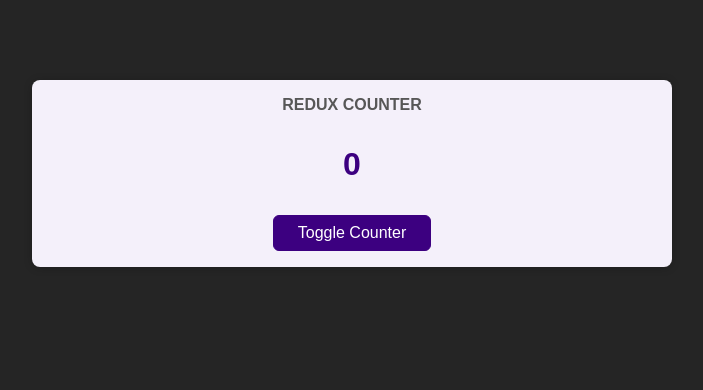
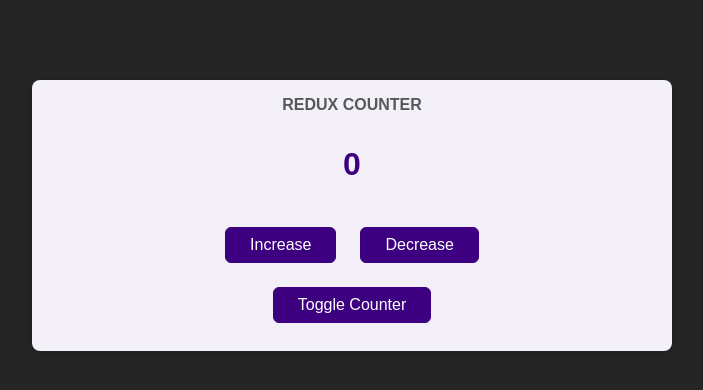
Before and after one commit to fithcmus-lnminh/firstReduxProject, a React (Create React App) app: page / in a window 1280 px wide. Shown: the top 390 px of the page, without its empty margins (288-991 px from the left). Built offline with nearby package versions, Linux system fonts and the light colour scheme.

Commit message:
useDispatch to dispatch actions from inside component

```diff
--- a/src/components/Counter.js
+++ b/src/components/Counter.js
@@ -1,8 +1,17 @@
-import { useSelector } from "react-redux";
+import { useSelector, useDispatch } from "react-redux";
 import classes from "./Counter.module.css";
 
 const Counter = () => {
   const counter = useSelector((state) => state.counter); //get the value related to current component
+  const dispatch = useDispatch();
+
+  const incrementHandler = () => {
+    dispatch({ type: "increment" });
+  };
+
+  const decrementHandler = () => {
+    dispatch({ type: "decrement" });
+  };
 
   const toggleCounterHandler = () => {};
 
@@ -10,6 +19,10 @@
     <main className={classes.counter}>
       <h1>Redux Counter</h1>
       <div className={classes.value}>{counter}</div>
+      <div>
+        <button onClick={incrementHandler}>Increase</button>
+        <button onClick={decrementHandler}>Decrease</button>
+      </div>
       <button onClick={toggleCounterHandler}>Toggle Counter</button>
     </main>
   );
--- a/src/components/Counter.module.css
+++ b/src/components/Counter.module.css
@@ -21,3 +21,6 @@
   margin: 2rem 0;
   font-weight: bold;
 }
+.counter button {
+  margin: 0.75rem;
+}
--- a/src/store/index.js
+++ b/src/store/index.js
@@ -4,13 +4,13 @@
 const counterReducer = (state = { counter: 0 }, action) => {
   if (action.type === "increment") {
     return {
-      counter: state.counter++,
+      counter: state.counter + 1,
     };
   }
 
   if (action.type === "decrement") {
     return {
-      counter: state.counter--,
+      counter: state.counter - 1,
     };
   }
   return state;
```
